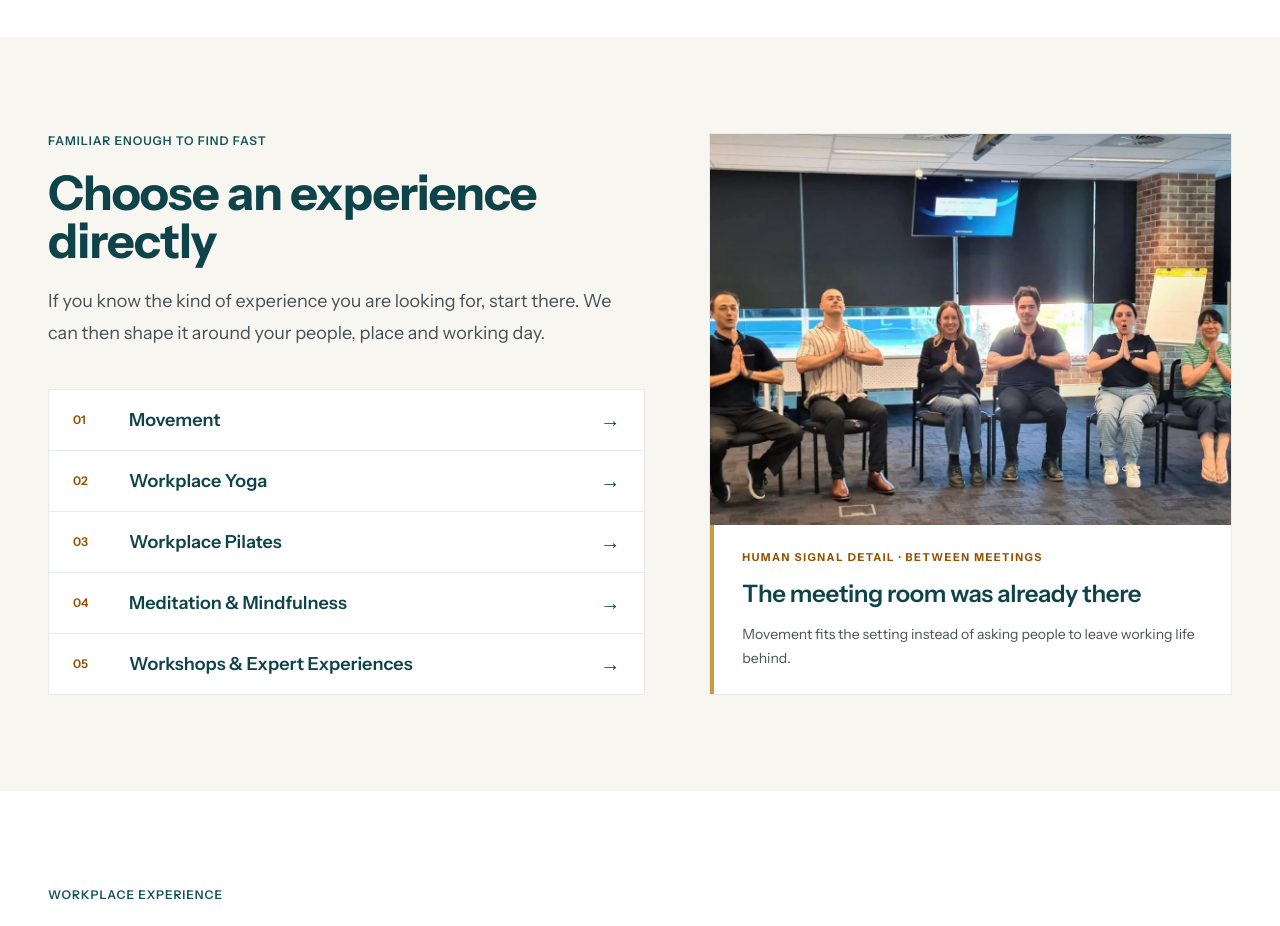
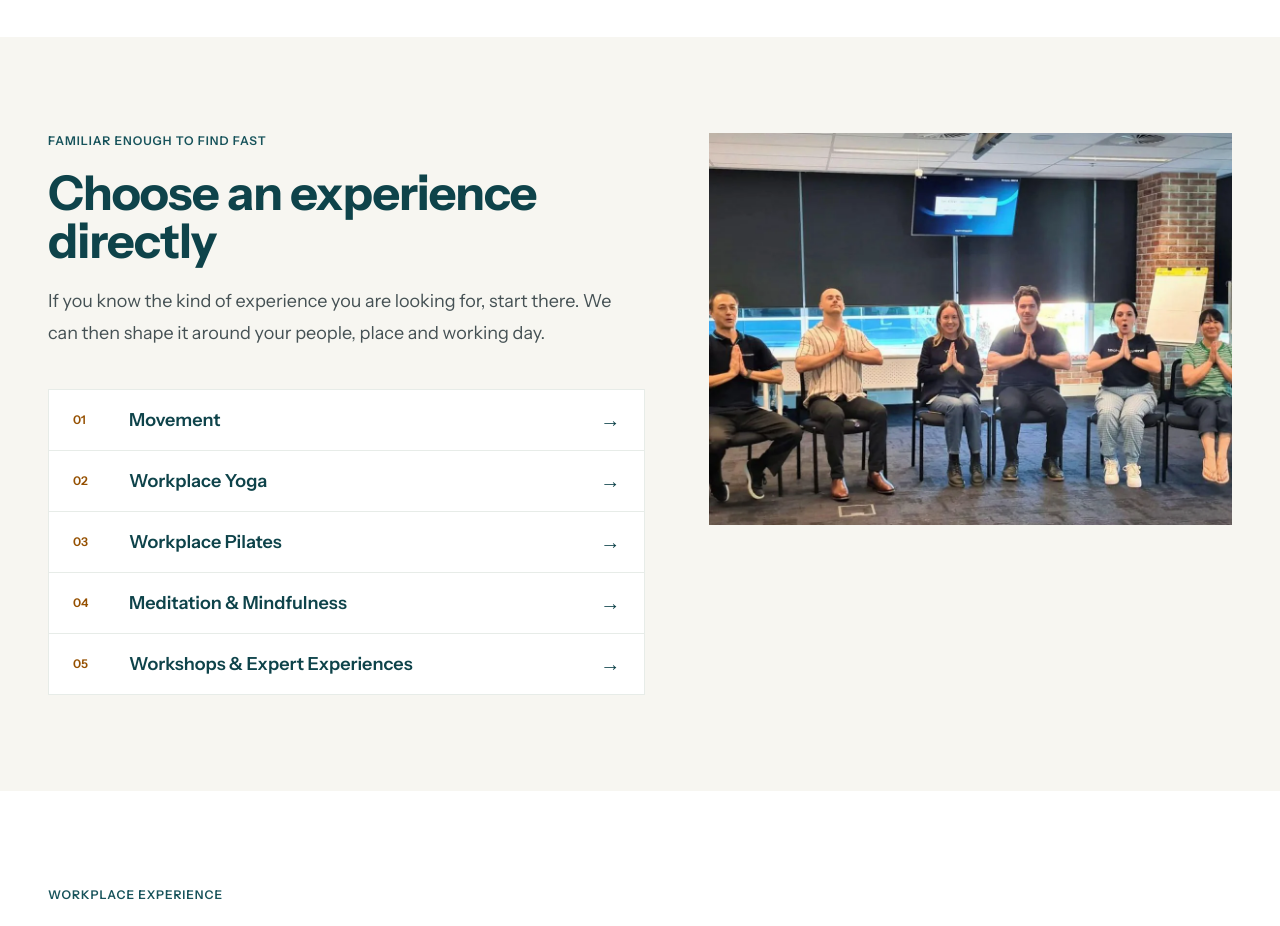
Before and after one commit to glennhammond/cya-website-prototype, a Next.js app: page / in a window 1280 px wide. Shown: the part 1620-2546 px from the top of the page. Built offline with nearby package versions, Linux system fonts and the light colour scheme.

Commit message:
Restore clean image-only experience pathway

```diff
--- a/components/ExperiencePathway.tsx
+++ b/components/ExperiencePathway.tsx
@@ -16,15 +16,14 @@ type ExperiencePathwayProps = {
     src: string;
     alt: string;
   };
-  detailLabel: string;
-  detailHeading: string;
-  detailBody: string;
+  detailLabel?: string;
+  detailHeading?: string;
+  detailBody?: string;
 };
 
 /**
- * A familiar, direct service route paired with one purposeful workday image.
- * The image and observed detail are deliberately configurable so this pattern
- * can carry a service, program or proof story without becoming a homepage-only layout.
+ * A familiar, direct service route paired with one purposeful workplace image.
+ * The image is intentionally left clean: no caption, label, inset or decorative edge.
  */
 export function ExperiencePathway({
   kicker,
@@ -32,9 +31,6 @@ export function ExperiencePathway({
   body,
   items,
   image,
-  detailLabel,
-  detailHeading,
-  detailBody,
 }: ExperiencePathwayProps) {
   return (
     <section className="bg-[var(--cya-surface-page)] py-20 lg:py-24">
@@ -54,15 +50,8 @@ export function ExperiencePathway({
           </nav>
         </div>
 
-        <figure className="overflow-hidden border border-[var(--cya-divider)] bg-white">
-          <div className="relative aspect-[4/3]">
-            <Image src={image.src} alt={image.alt} fill sizes="(min-width: 1440px) 580px, (min-width: 1024px) 44vw, 100vw" className="object-cover" />
-          </div>
-          <figcaption className="border-l-4 border-[var(--cya-ochre)] px-6 py-6 sm:px-7">
-            <p className="text-[0.68rem] font-bold uppercase tracking-[0.14em] text-[var(--cya-ochre-ink)]">{detailLabel}</p>
-            <p className="mt-3 text-2xl font-semibold leading-8 tracking-[-0.015em] text-[var(--cya-teal-dark)]">{detailHeading}</p>
-            <p className="mt-3 max-w-lg text-sm leading-6 text-[var(--cya-body)]">{detailBody}</p>
-          </figcaption>
+        <figure className="relative aspect-[4/3] overflow-hidden bg-white">
+          <Image src={image.src} alt={image.alt} fill sizes="(min-width: 1440px) 580px, (min-width: 1024px) 44vw, 100vw" className="object-cover" />
         </figure>
       </ProductionContainer>
     </section>
```
